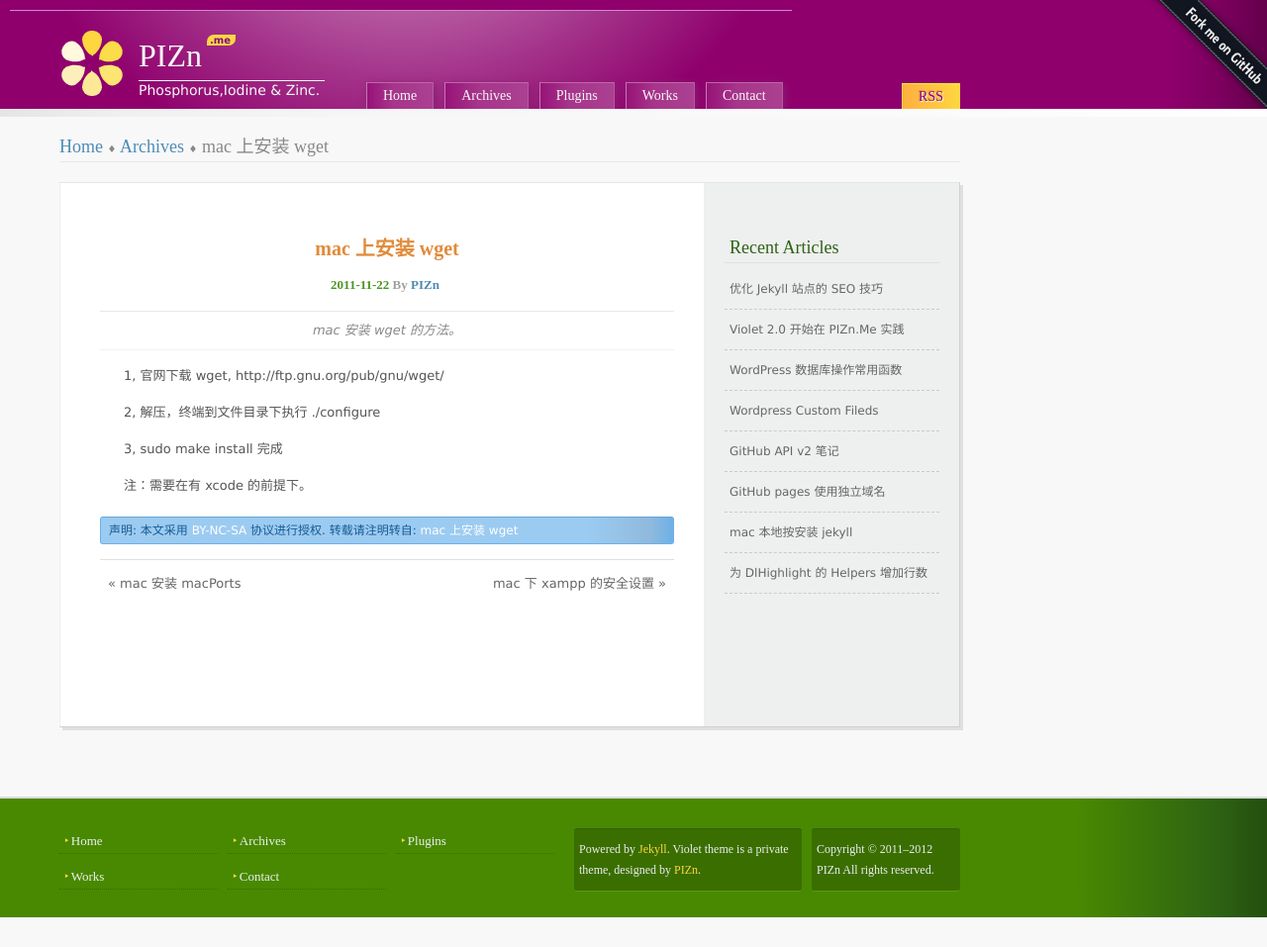
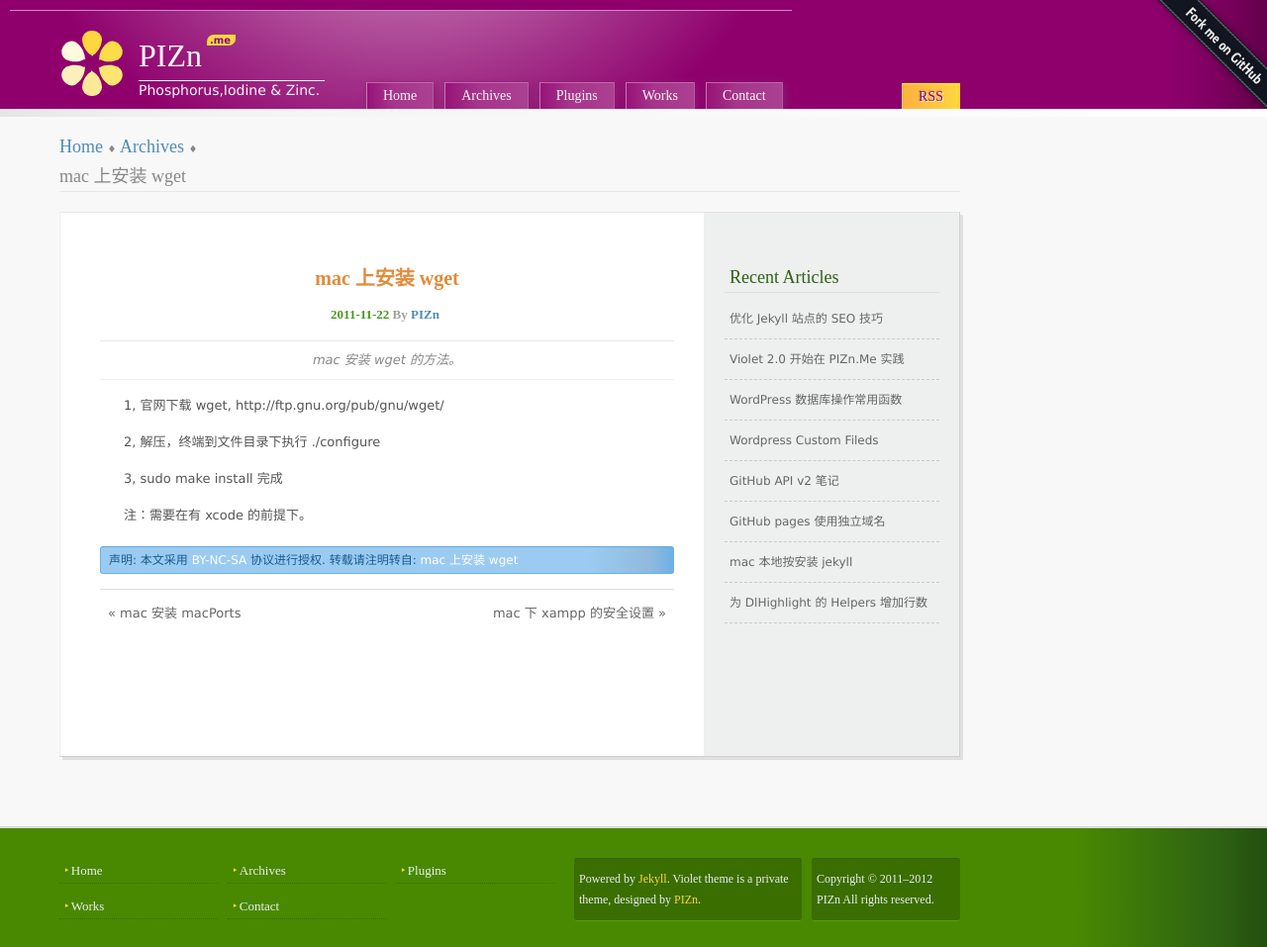
Before and after one commit to pizn/pizn.github.com, a Jekyll site: the page built from _posts/2011-11-22-mac-wget.md, in a window 1280 px wide. Shown: the whole page at 99% size. Built offline with Jekyll 4.4.1, drawn with Linux system fonts in a browser that asks for light colours; Markdown is read by kramdown in place of the engine named in the settings; comment, search, counter and statistics services are not loaded; before the commit the page ends 927 px from its top, so only the background shows below that.

Commit message:
edit crumb

```diff
--- a/_layouts/post.html
+++ b/_layouts/post.html
@@ -5,13 +5,13 @@ isPost: true
     <section class="content fn-clear">
         <div class="ui-grid-25 ui-grid-right content-top">
             <section class="ui-grid-23 violet-post">
-                <h4 class="v-section-tit">
-                    <a href="/">Home</a>
+                <div class="v-section-tit">
+                    <a href="/" rel="nofollow" >Home</a>
                     <span>&#9830;</span>
-                    <a href="/archives.html">Archives</a>
+                    <a href="/archives.html" rel="nofollow" >Archives</a>
                     <span>&#9830;</span>
-                    {{ page.title }}
-                </h4>
+                    <h2 class="v-section-title-mini">{{ page.title }}</h2>
+                </div>
                 <div class="violet-post-det fn-clear">
                     <div class="ui-grid-15 v-post-detail">
                         <div class="v-entry">
--- a/css/violet.css
+++ b/css/violet.css
@@ -441,6 +441,7 @@ body .fn-hide { display:none; }
 .violet-journal { margin-top: 15px; margin-left: 60px; height: auto; }
 .v-section-tit { padding: 0px 5px 0 0; color: #888; font-size: 18px; line-height: 30px; font-weight: 500; font-family: "Times New Roman",Times,serif; border-bottom: 1px solid #e8e8e8; }
 .v-section-tit span { display: inline; font-family: Verdana; font-size: 10px; line-height: 12px; }
+.v-section-tit h2 { font-size: inherit; padding: inherit; margin: inherit; line-break: inherit;}
 .v-excerpt { padding: 20px 0; border-bottom: 1px solid #e8e8e8; border-top: 1px solid #fff; }
 .v-excerpt-title { margin-bottom: 12px; }
 .v-excerpt-title a { font-size: 18px; font-family: "Times New Roman",Times, serif; color: #489620; font-weight: 700; }
```
